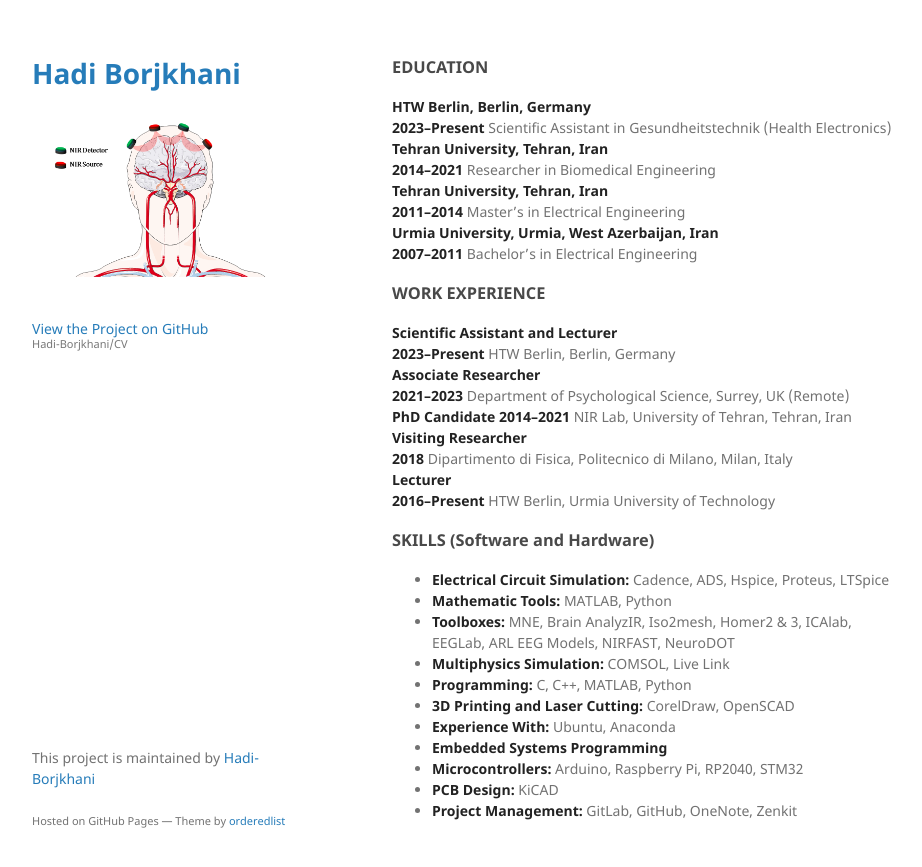
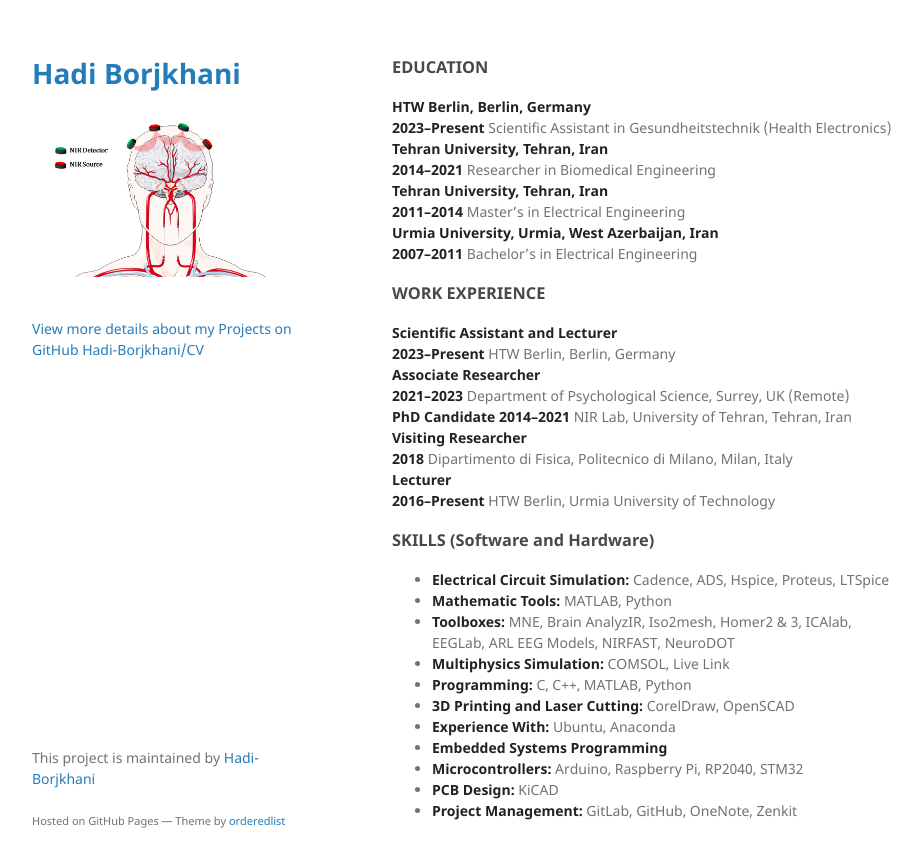
Before and after one commit to Hadi-Borjkhani/CV, a Jekyll site: the page built from README.md, in a window 1280 px wide. Shown: the top 867 px of the page, without its empty margins (178-1100 px from the left). Built offline with Jekyll 4.4.1, drawn with Linux system fonts in a browser that asks for light colours; our own code applies the rules of GitHub Pages for plain Markdown files; the repository's description, which GitHub fills in, is left out.

Commit message:
Update default.html

```diff
--- a/_layouts/default.html
+++ b/_layouts/default.html
@@ -24,7 +24,7 @@
         <p>{{ site.description | default: site.github.project_tagline }}</p>
 
         {% if site.github.is_project_page %}
-        <p class="view"><a href="{{ site.github.repository_url }}">View the Project on GitHub <small>{{ site.github.repository_nwo }}</small></a></p>
+        <p class="view"><a href="{{ site.github.repository_url }}">View more details about my Projects on GitHub {{ site.github.repository_nwo }}</a></p>
         {% endif %}
 
         {% if site.github.is_user_page %}
```
